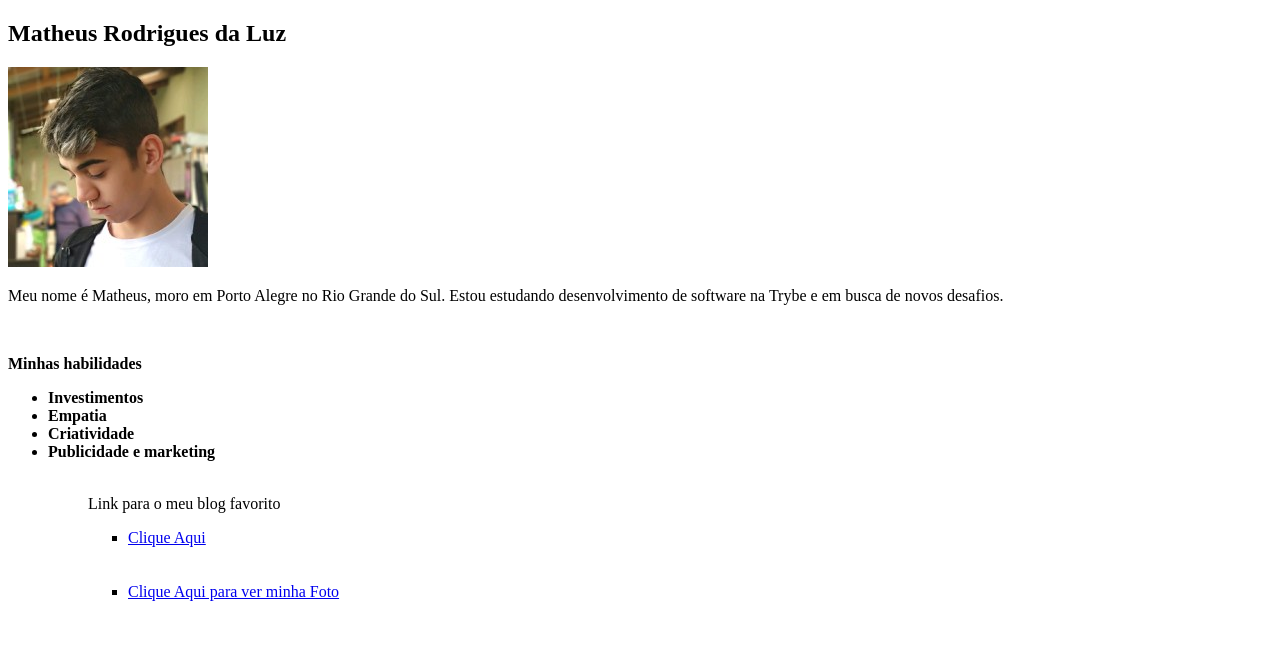
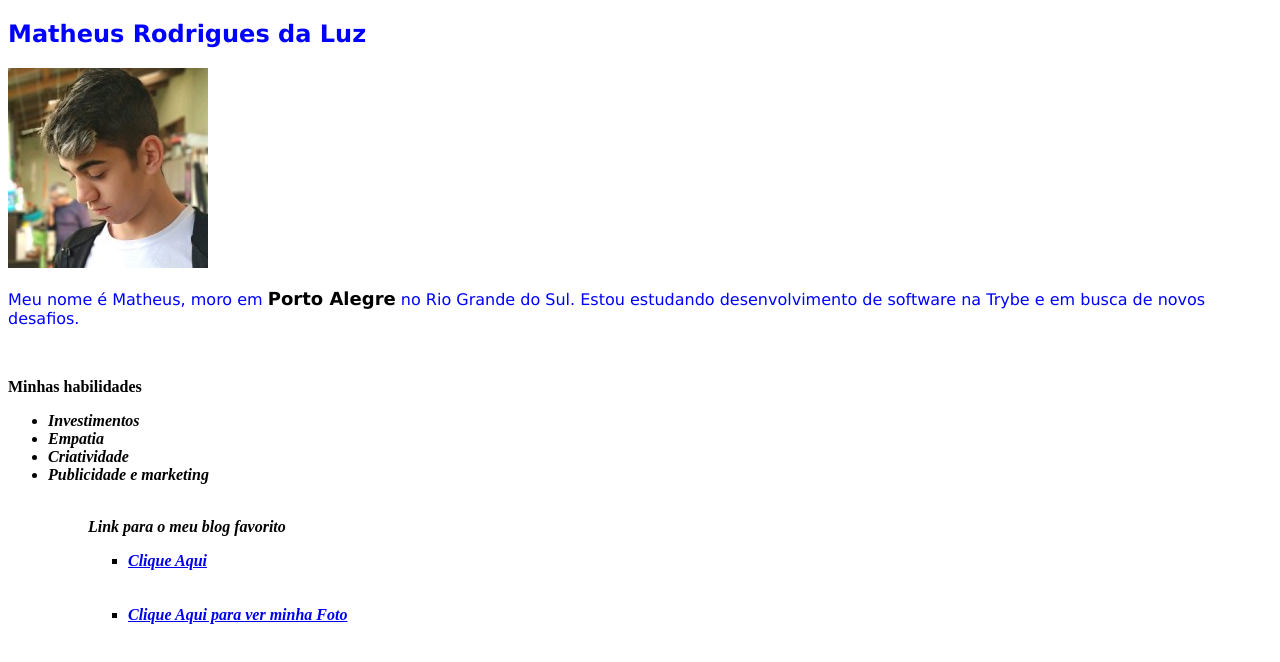
Before and after one commit to Matheus2105/Matheus2105.github.io, a plain HTML site: page index.html in a window 1280 px wide. Drawn offline with Linux system fonts and the light colour scheme.

Commit message:
Portfolio atualizado com css

```diff
--- a/index.html
+++ b/index.html
@@ -3,16 +3,35 @@
 <head>
     <meta charset="UTF-8">
     <title>Portfólio Web</title>
+    <style>
+      .name {
+        color: blue;
+        font-family: Verdana, Geneva, Tahoma, sans-serif;
+      }
+      .cidade {
+        color: black;
+        font-size: large;
+      }
+      .habili {
+        font-weight: 600;
+        font-style: italic;
+        font-size: medium;
+      }
+
+
+
+
+    </style>
 </head>
 <body>
-    <h2>Matheus Rodrigues da Luz</h2>
+    <h2 class="name">Matheus Rodrigues da Luz</h2>
     <img id="#foto" src="1598900678872.jpeg" alt="1000px" width="Foto minha"><br>
 
 
-    <p>Meu nome é Matheus, moro em Porto Alegre no Rio Grande do Sul. Estou estudando desenvolvimento de software na Trybe e em busca de novos desafios.</p><br>
+    <p class="name">Meu nome é Matheus, moro em <strong class="cidade">Porto Alegre</strong> no Rio Grande do Sul. Estou estudando desenvolvimento de software na Trybe e em busca de novos desafios.</p><br>
 
     <p><strong>Minhas habilidades</strong></p>
-    <ul>
+    <ul class="habili">
       <li><strong><a id="#1"></a> Investimentos</strong></li>
       <li><strong><a href="#2"></a> Empatia</strong></li>
       <li><strong><a href="#3"></a> Criatividade</strong></li>
```
